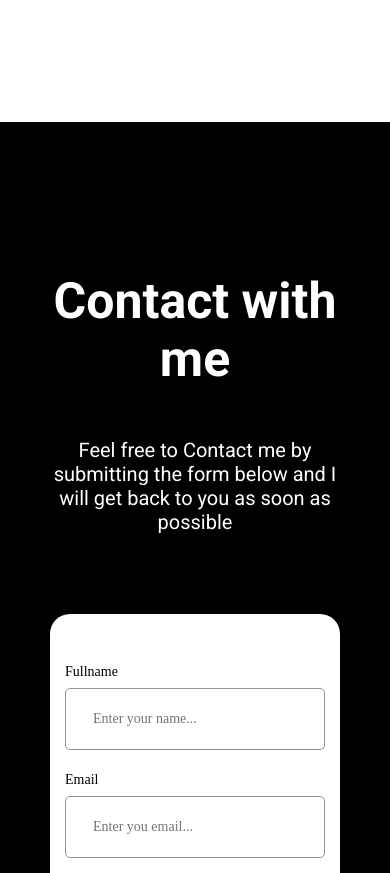
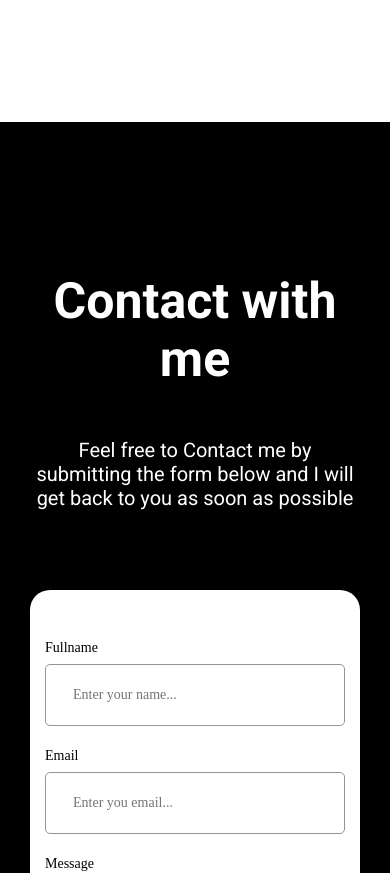
Before and after one commit to jahongirboltabekov/My-portfolio, a React (Vite) app: page / in a window 390 px wide. Shown: the part 3903-4776 px from the top of the page. Built offline with nearby package versions, Linux system fonts and the light colour scheme.

Commit message:
responsive

```diff
--- a/src/components/contact/Contact.scss
+++ b/src/components/contact/Contact.scss
@@ -118,7 +118,7 @@
 
 @media (max-width:550px){
     .contact_div{
-        padding: 50px 50px;
+        padding: 50px 30px;
     }
 
     .contact_h3{
```
